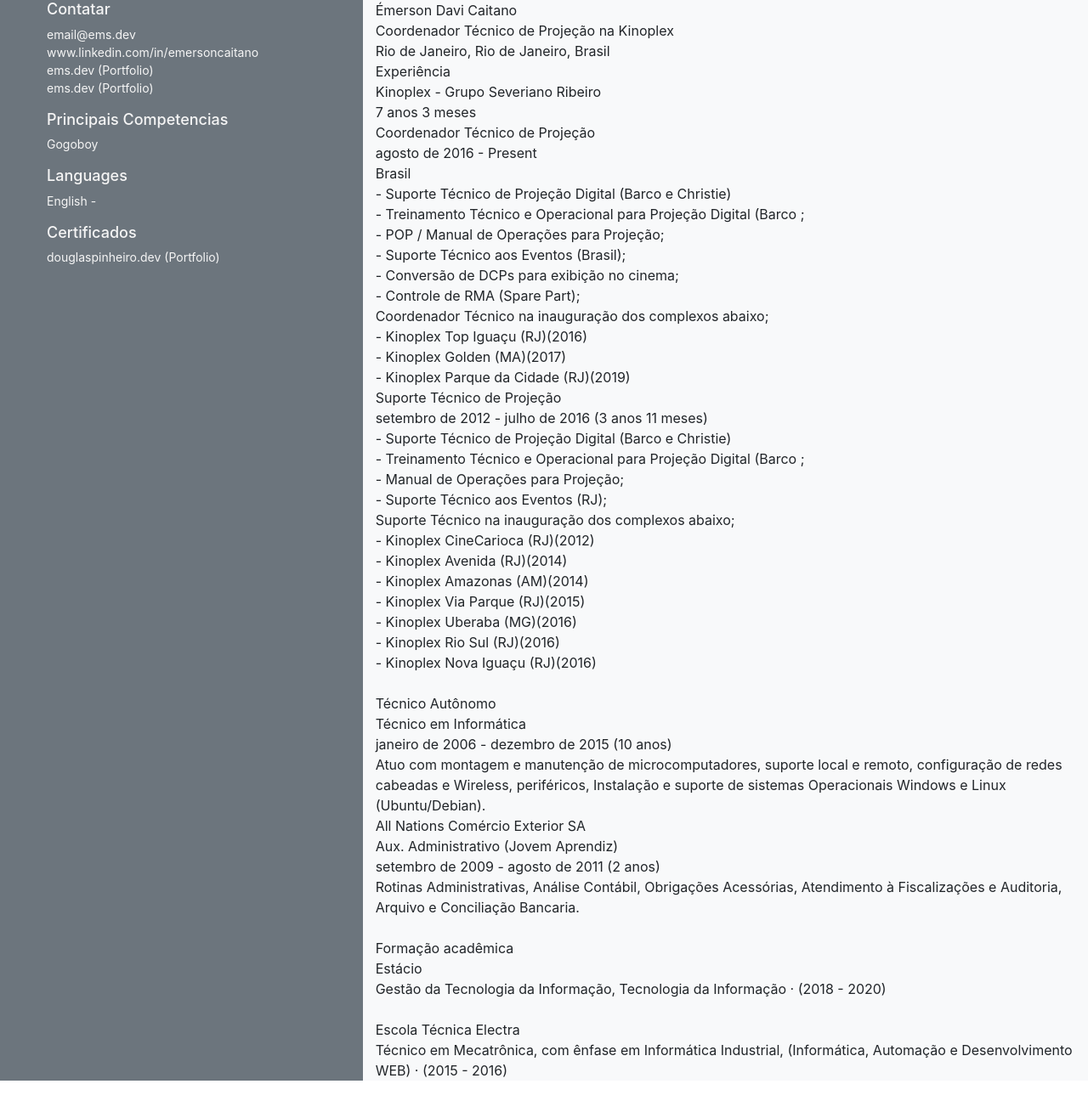
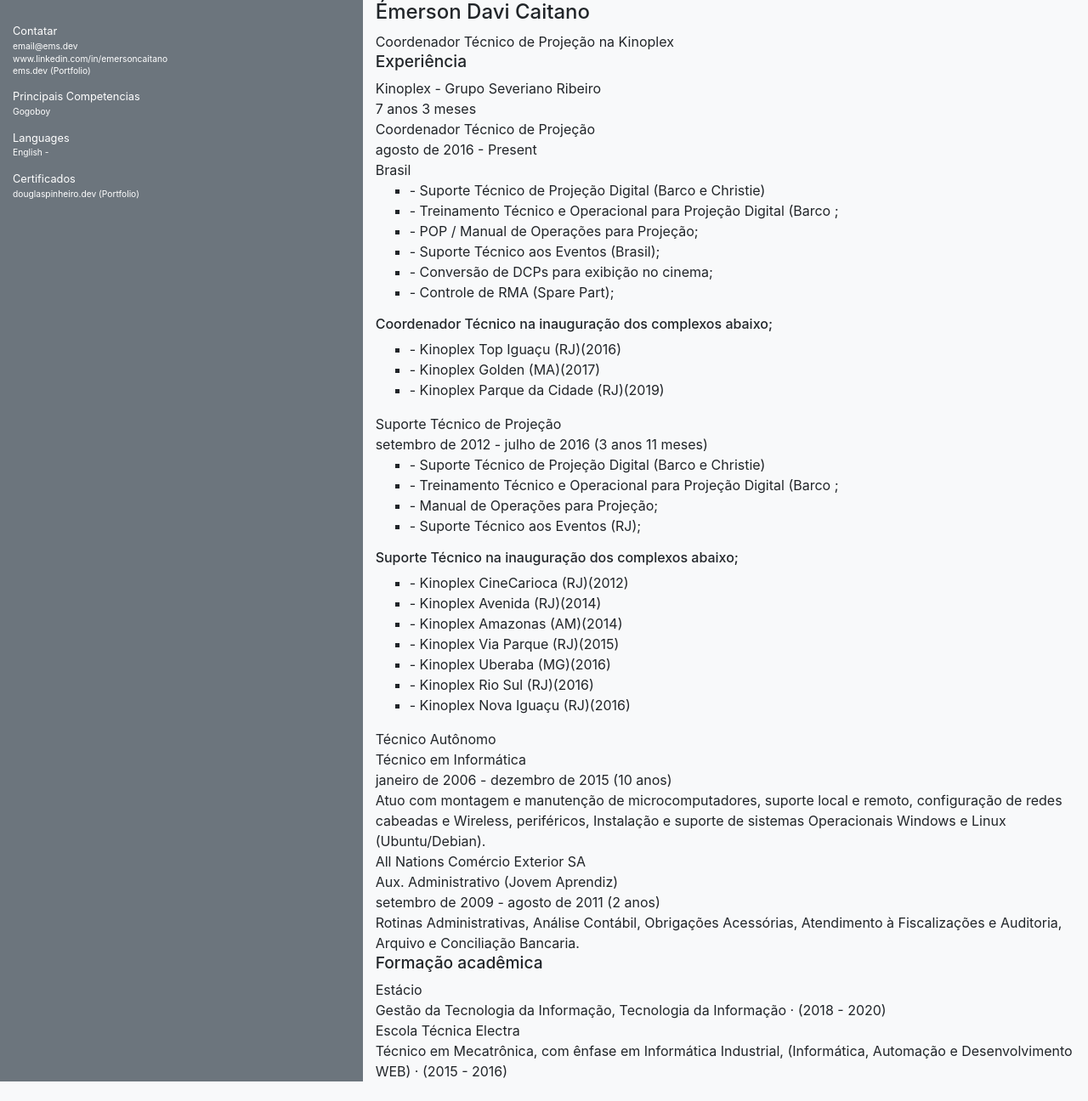
Before and after one commit to emerson-caitano/formCurriculo, a PHP site: page / in a window 1280 px wide. Shown: the whole page at 85% size. After the commit the page ends 1273 px from the top, so only its background shows below. Run offline with PHP 8.4, Linux system fonts and the light colour scheme.

Commit message:
restyle
melhorando separação

```diff
--- a/src/index.css
+++ b/src/index.css
@@ -8,15 +8,49 @@ html, body {
 
 .resumo {
     background-color: silver;
-    color: whitesmoke;
-    font-size: 14px;
+    color: white;
+    font-size: 0.8em;
+    padding-top: 2.3em;
 }
 
-.resumo h1{
-    font-size: 18px;
+.resumo h3{
+    font-size: 1em;
+    font-weight: normal;
+    margin-bottom: 0.2em;
 }
 
-.section-left li {
+.resumo a:link, a:visited, a:hover, a:active{
+    text-decoration: none;
+    color: white;
+}
+
+/*
+.resumo ul, li{
+    padding-left: 0;
+} */
+
+.resumo ul, li {
     list-style-type: none;
+    padding-left: 0;
+}
 
+.resumo li{
+    font-size: 0.8em;
+    margin-bottom: -0.1em;
 }
+
+.detalhado h1{
+    font-size: 1.5em;
+}
+
+.detalhado h2{
+    font-size: 1.2em;
+}
+
+.detalhado h3{
+    font-size: 1em;
+}
+
+.detalhado li{
+    list-style-type: square;
+}
--- a/src/index.html
+++ b/src/index.html
@@ -16,110 +16,118 @@
 <div class="container-fluid">
     <div class="row">
         <div class="resumo col-sm-4 bg-secondary">
-                <div class="section-left contato">
-                    <ul>
-                        <li><h1>Contatar</h1></li>
-                        <li>email@ems.dev</li>
+            <div class="contato">
+                <h3 class="titulo">
+                    Contatar
+                </h3>
+                <ul class="conteudo">
+                    <li><a href="mailto:email@ems.dev">email@ems.dev</a></li>
                     <li>www.linkedin.com/in/emersoncaitano</li>
                     <li>ems.dev (Portfolio)</li>
-                        <li>ems.dev (Portfolio)</li>
-
                 </ul>
             </div>
-                <div class="section-left competencias">
-                        <ul>
-                            <li><h1>Principais Competencias</h1></li>
+            <div class="competencias">
+                <h3 class="titulo">Principais Competencias</h3>
+                <ul class="conteudo">
                     <li>Gogoboy</li>
                 </ul>
             </div>
-                    <div class="section-left languages">
-                            <ul>
-                                <li><h1>Languages</h1></li>
+            <div class="languages">
+                <h3 class="titulo">Languages</h3>
+                <ul class="conteudo">
                     <li>English -</li>
                 </ul>
             </div>
-                        <div class="section-left certificados">
-                                <ul>
-                                    <li><h1>Certificados</h1></li>
+            <div class="certificados">
+                <h3 class="titulo">Certificados</h3>
+                <ul class="conteudo">
                     <li>douglaspinheiro.dev (Portfolio)</li>
                 </ul>
             </div>
-
-
         </div>
         <div class="detalhado col-sm-8 bg-light">
             <div class="cabecario">
-                        <div class="nome">Émerson Davi Caitano</br></div>
-                        <div class="funcao">Coordenador Técnico de Projeção na Kinoplex</br></div>
-                        <div class="local">Rio de Janeiro, Rio de Janeiro, Brasil</br></div>
+                <h1 class="nome">Émerson Davi Caitano</h1>
+                <div class="funcao">Coordenador Técnico de Projeção na Kinoplex</div>
             </div>
             <div class="experiencia">
-                    <div class="titulo">Experiência</br></div>
-                    <div class="empresa">Kinoplex - Grupo Severiano Ribeiro</br></div>
-                    <div class="tempoTotal">7 anos 3 meses</br></div>
-                    <div class="funcao">Coordenador Técnico de Projeção</br></div>
-                    <div class="tempo">agosto de 2016 - Present </br></div>
-                    <div class="pais">Brasil</br></div>
+                <h2 class="titulo">Experiência</h2>
+                <div class="empresa">Kinoplex - Grupo Severiano Ribeiro</div>
+                <div class="tempoTotal">7 anos 3 meses</div>
+                <div class="funcao">Coordenador Técnico de Projeção</div>
+                <div class="tempo">agosto de 2016 - Present </div>
+                <div class="pais">Brasil</div>
                 <div class="conteudo">
-                        - Suporte Técnico de Projeção Digital (Barco e Christie)</br>
-                        - Treinamento Técnico e Operacional para Projeção Digital (Barco ;</br>
-                        - POP / Manual de Operações para Projeção;</br>
-                        - Suporte Técnico aos Eventos (Brasil);</br>
-                        - Conversão de DCPs para exibição no cinema;</br>
-                        - Controle de RMA (Spare Part);</br>
-                        Coordenador Técnico na inauguração dos complexos abaixo;</br>
-                        - Kinoplex Top Iguaçu (RJ)(2016)</br>
-                        - Kinoplex Golden (MA)(2017)</br>
-                        - Kinoplex Parque da Cidade (RJ)(2019)</br>
+                    <ul>
+                        <li>- Suporte Técnico de Projeção Digital (Barco e Christie)</li>
+                        <li>- Treinamento Técnico e Operacional para Projeção Digital (Barco ;</li>
+                        <li>- POP / Manual de Operações para Projeção;</li>
+                        <li>- Suporte Técnico aos Eventos (Brasil);</li>
+                        <li>- Conversão de DCPs para exibição no cinema;</li>
+                        <li>- Controle de RMA (Spare Part);</li>
+                    </ul>
+                    <h3 class="subTitulo">
+                        Coordenador Técnico na inauguração dos complexos abaixo;
+                    </h3>
+                    <ul>
+                        <li>- Kinoplex Top Iguaçu (RJ)(2016)</li>
+                        <li>- Kinoplex Golden (MA)(2017)</li>
+                        <li>- Kinoplex Parque da Cidade (RJ)(2019)</li>
+                    </ul>
                 </div>
-                    <div class="funcao">Suporte Técnico de Projeção</br></div>
-                    <div class="tempo">setembro de 2012 - julho de 2016 (3 anos 11 meses)</br></div>
+                <div class="funcao">Suporte Técnico de Projeção</div>
+                <div class="tempo">setembro de 2012 - julho de 2016 (3 anos 11 meses)</div>
                 <div class="conteudo">
-                        - Suporte Técnico de Projeção Digital (Barco e Christie)</br>
-                        - Treinamento Técnico e Operacional para Projeção Digital (Barco ;</br>
-                        - Manual de Operações para Projeção;</br>
-                        - Suporte Técnico aos Eventos (RJ);</br>
-                        Suporte Técnico na inauguração dos complexos abaixo;</br>
-                        - Kinoplex CineCarioca (RJ)(2012)</br>
-                        - Kinoplex Avenida (RJ)(2014)</br>
-                        - Kinoplex Amazonas (AM)(2014)</br>
-                        - Kinoplex Via Parque (RJ)(2015)</br>
-                        - Kinoplex Uberaba (MG)(2016)</br>
-                        - Kinoplex Rio Sul (RJ)(2016)</br>
-                        - Kinoplex Nova Iguaçu (RJ)(2016)</br></div>
-
-                </br>
-                    <div class="empresa">Técnico Autônomo</br></div>
-                    <div class="cargo">Técnico em Informática</br></div>
-                    <div class="tempo">janeiro de 2006 - dezembro de 2015 (10 anos)</br></div>
-                    <div class="conteudo">Atuo com montagem e manutenção de microcomputadores, suporte local e remoto, configuração de redes cabeadas e Wireless, periféricos, Instalação e suporte de sistemas Operacionais Windows e Linux (Ubuntu/Debian).</br></div>
+                    <ul>
+                        <li>- Suporte Técnico de Projeção Digital (Barco e Christie)</li>
+                        <li>- Treinamento Técnico e Operacional para Projeção Digital (Barco ;</li>
+                        <li>- Manual de Operações para Projeção;</li>
+                        <li>- Suporte Técnico aos Eventos (RJ);</li>
+                    </ul>
+                    <h3 class="subTitulo">
+                        Suporte Técnico na inauguração dos complexos abaixo;
+                    </h3>
+                    <ul>
+                        <li>- Kinoplex CineCarioca (RJ)(2012)</li>
+                        <li>- Kinoplex Avenida (RJ)(2014)</li>
+                        <li>- Kinoplex Amazonas (AM)(2014)</li>
+                        <li>- Kinoplex Via Parque (RJ)(2015)</li>
+                        <li>- Kinoplex Uberaba (MG)(2016)</li>
+                        <li>- Kinoplex Rio Sul (RJ)(2016)</li>
+                        <li>- Kinoplex Nova Iguaçu (RJ)(2016)</li>
+                    </ul>
+                </div>
+                <div class="empresa">Técnico Autônomo</div>
+                <div class="cargo">Técnico em Informática</div>
+                <div class="tempo">janeiro de 2006 - dezembro de 2015 (10 anos)</div>
+                <div class="conteudo">Atuo com montagem e manutenção de microcomputadores, suporte local e remoto, configuração de redes cabeadas e Wireless, periféricos, Instalação e suporte de sistemas Operacionais Windows e Linux (Ubuntu/Debian).</div>
 
                 <div class="empresa">
-                        All Nations Comércio Exterior SA</br>
+                    All Nations Comércio Exterior SA
                 </div>
                 <div class="cargo">
-                        Aux. Administrativo (Jovem Aprendiz)</br>
+                    Aux. Administrativo (Jovem Aprendiz)
                 </div>
                 <div class="tempo">
-                        setembro de 2009 - agosto de 2011 (2 anos)</br>
+                    setembro de 2009 - agosto de 2011 (2 anos)
                 </div>
                 <div class="conteudo">
-                        Rotinas Administrativas, Análise Contábil, Obrigações Acessórias, Atendimento à Fiscalizações e Auditoria, Arquivo e Conciliação Bancaria.</br>
+                    Rotinas Administrativas, Análise Contábil, Obrigações Acessórias, Atendimento à Fiscalizações e Auditoria, Arquivo e Conciliação Bancaria.
                 </div>
-                    </br>
+
         </div>
         <div class="formacaoAcademica">
-                    <div class="titulo">Formação acadêmica</br></div>
-                    <div class="instituicao">Estácio</br></div>
+            <h2 class="titulo">Formação acadêmica</h2>
+            <div class="instituicao">Estácio</div>
             <div class="conteudo">
-                        Gestão da Tecnologia da Informação, Tecnologia da Informação · (2018 - 2020)</br>
+                Gestão da Tecnologia da Informação, Tecnologia da Informação · (2018 - 2020)
             </div>
-                    </br>
+
         <div class="instituicao">
-                        Escola Técnica Electra</br>
+            Escola Técnica Electra
         </div>
         <div class="conteudo">
-                        Técnico em Mecatrônica, com ênfase em Informática Industrial, (Informática, Automação e Desenvolvimento WEB) · (2015 - 2016)</br>
+            Técnico em Mecatrônica, com ênfase em Informática Industrial, (Informática, Automação e Desenvolvimento WEB) · (2015 - 2016)
         </div>
     </div>
 
@@ -128,7 +136,7 @@
 </div>
 </div>
 <footer>
-    </br>
+
 </footer>
 </body>
 </html>
```
Lines whose indentation alone changed are shown as unchanged.
